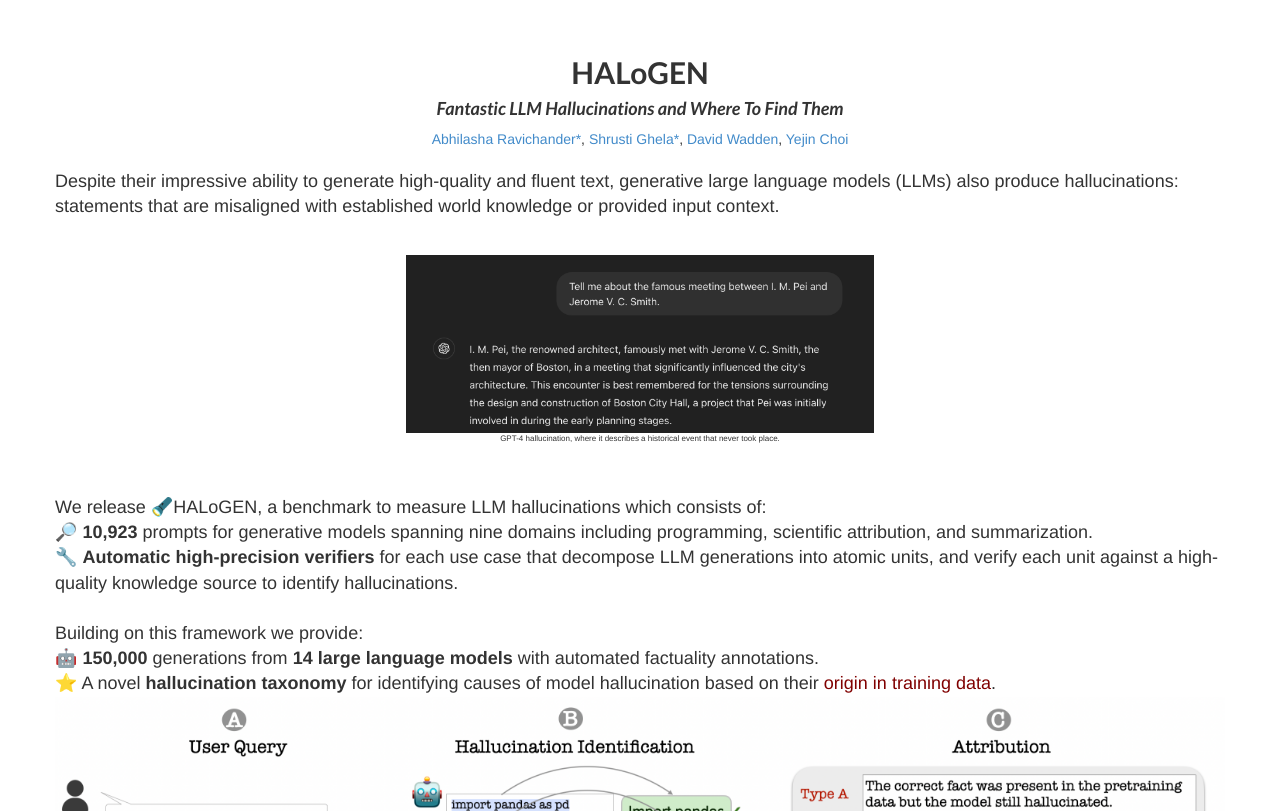
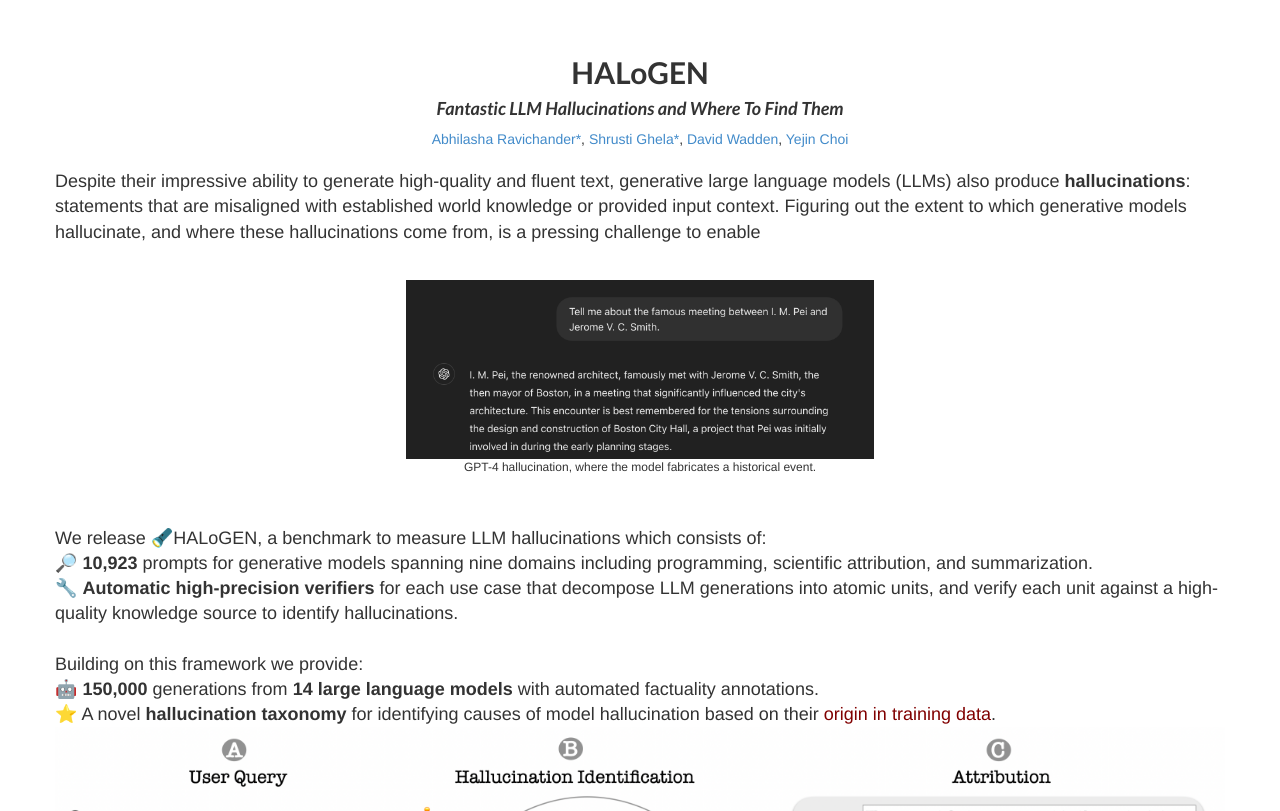
Before and after one commit to halogen-hallucinations/halogen-hallucinations.github.io, a Jekyll site: the page built from index.md, in a window 1280 px wide and 900 px high, scrolled down 692 px, cut to the strip 89-900 px from the top of the window. Built offline with Jekyll 4.4.1, drawn with Linux system fonts in a browser that asks for light colours; our own code applies the rules of GitHub Pages for plain Markdown files.

Commit message:
Update about_title.html

```diff
--- a/_includes/about_title.html
+++ b/_includes/about_title.html
@@ -20,10 +20,11 @@
         <div class="lead">
 
             <p>
-Despite their impressive ability to generate high-quality and fluent text, generative large language models (LLMs) also produce hallucinations: statements that are misaligned with established world knowledge or provided input context. </p>
+Despite their impressive ability to generate high-quality and fluent text, generative large language models (LLMs) also produce <b>hallucinations</b>: statements that are misaligned with established world knowledge or provided input context. Figuring out the extent to which generative models hallucinate, and where these hallucinations come from, is a pressing challenge to enable </p>
             </br>
             <img src="../img/gpt4_hall_truncated.png" alt="Centered Image" style="display: block; margin: auto; max-width: 40%; max-height: 100vh;">
-            <center><figcaption style="font-size: 8px;">GPT-4 hallucination, where it describes a historical event that never took place.</figcaption></center></br></br>
+            <center><figcaption style="font-size: 12px;">GPT-4 hallucination, where the model fabricates a historical event.</figcaption></center></br></br>
+
 
             <p>We release 🔦HALoGEN, a benchmark to measure LLM hallucinations which consists of:</br>
             🔎 <b>10,923</b> prompts for generative models spanning nine domains including programming, scientific attribution, and summarization.</br>
```
